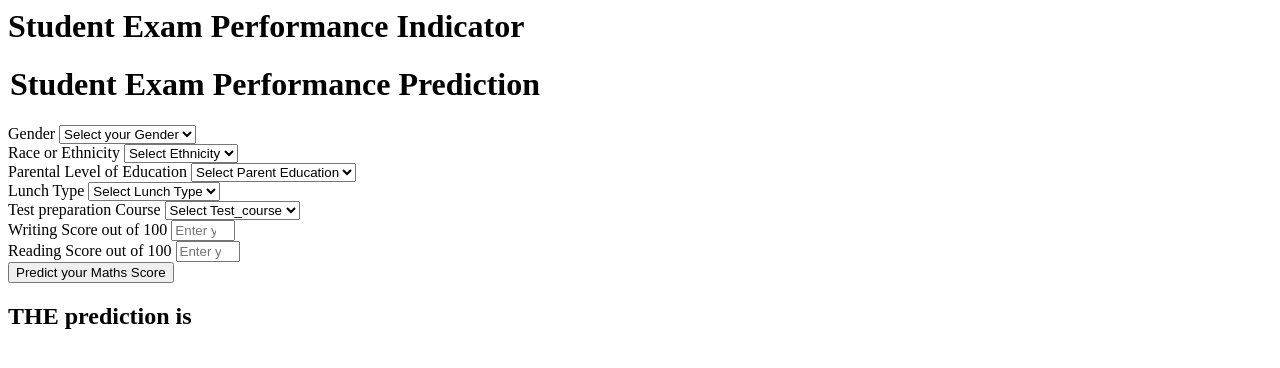
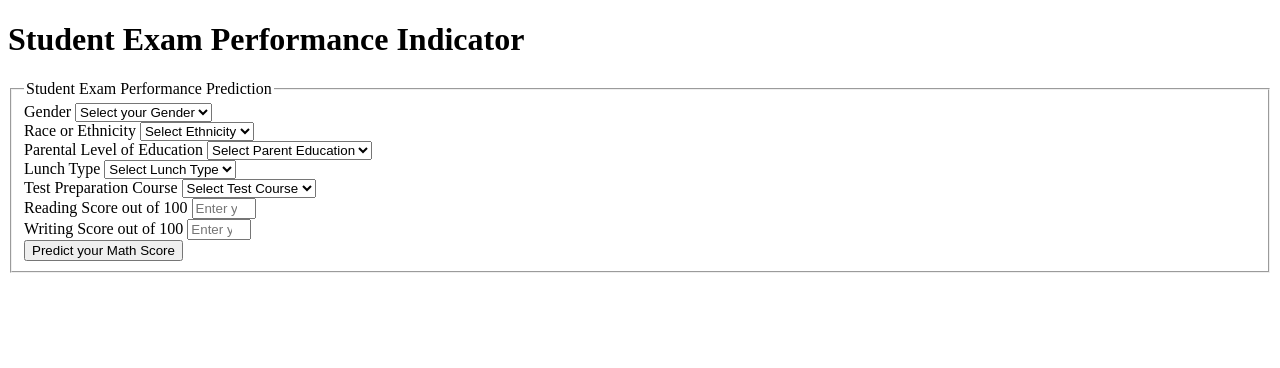
Before and after one commit to Kushagra976/mlproject, a Flask app: page /predictdata in a window 1280 px wide. Shown: the top 368 px of the page. Run offline with Flask 3, Linux system fonts and the light colour scheme.

Commit message:
fixed some issues with prediction pipeline

```diff
--- a/app.py
+++ b/app.py
@@ -25,8 +25,8 @@ def predict_datapoint():
             parental_level_of_education=request.form.get('parental_level_of_education'),
             lunch=request.form.get('lunch'),
             test_preparation_course=request.form.get('test_preparation_course'),
-            reading_score=float(request.form.get('writing_score')),
-            writing_score=float(request.form.get('reading_score'))
+            reading_score=float(request.form.get('reading_score')),
+            writing_score=float(request.form.get('writing_score'))
         )
         pred_df=data.get_data_as_dataframe()
         print(pred_df)
--- a/templates/home.html
+++ b/templates/home.html
@@ -1,111 +1,91 @@
-<html>
+<!DOCTYPE html>
+<html lang="en">
+<head>
+    <meta charset="UTF-8">
+    <meta name="viewport" content="width=device-width, initial-scale=1.0">
+    <title>Student Exam Performance Prediction</title>
+</head>
 <body>
     <div class="login">
         <h1>Student Exam Performance Indicator</h1>
 
-       <form action="{{ url_for('predict_datapoint')}}" method="post">
-        <h1>
+        <form action="{{ url_for('predict_datapoint') }}" method="post">
+            <fieldset>
                 <legend>Student Exam Performance Prediction</legend>
-        </h1>
+
                 <div class="mb-3">
-            <label class="form-label">Gender</label>
-            <select class="form-control" name="gender" placeholder="Enter you Gender" required>
+                    <label class="form-label" for="gender">Gender</label>
+                    <select class="form-control" id="gender" name="gender" required>
                         <option class="placeholder" selected disabled value="">Select your Gender</option>
-                <option value="male">
-                    Male
-                </option>
-                <option value="female">
-                    Female
-                </option>
+                        <option value="male">Male</option>
+                        <option value="female">Female</option>
                     </select>
                 </div>
+
                 <div class="mb-3">
-            <label class="form-label">Race or Ethnicity</label>
-            <select class="form-control" name="ethnicity" placeholder="Enter you ethnicity" required>
+                    <label class="form-label" for="ethnicity">Race or Ethnicity</label>
+                    <select class="form-control" id="ethnicity" name="ethnicity" required>
                         <option class="placeholder" selected disabled value="">Select Ethnicity</option>
-                <option value="group A">
-                    Group A
-                </option>
-                <option value="group B">
-                    Group B
-                </option>
-                <option value="group C">
-                    Group C
-                </option>
-                <option value="group D">
-                    Group D
-                </option>
-                <option value="group E">
-                    Group E
-                </option>
+                        <option value="group A">Group A</option>
+                        <option value="group B">Group B</option>
+                        <option value="group C">Group C</option>
+                        <option value="group D">Group D</option>
+                        <option value="group E">Group E</option>
                     </select>
                 </div>
+
                 <div class="mb-3">
-            <label class="form-label">Parental Level of Education</label>
-            <select class="form-control" name="parental_level_of_education"
-                placeholder="Enter you Parent Education" required>
+                    <label class="form-label" for="parental_level_of_education">Parental Level of Education</label>
+                    <select class="form-control" id="parental_level_of_education" name="parental_level_of_education" required>
                         <option class="placeholder" selected disabled value="">Select Parent Education</option>
-                <option value="associate's degree">
-                    associate's degree
-                </option>
-                <option value="bachelor's degree">
-                    bachelor's degree
-                </option>
-                <option value="high school">
-                    high school
-                </option>
-                <option value="master's degree">
-                    master's degree
-                </option>
-                <option value="some college">
-                    some college
-                </option>
-                <option value="some high school">
-                    some high school
-                </option>
+                        <option value="associate's degree">Associate's degree</option>
+                        <option value="bachelor's degree">Bachelor's degree</option>
+                        <option value="high school">High school</option>
+                        <option value="master's degree">Master's degree</option>
+                        <option value="some college">Some college</option>
+                        <option value="some high school">Some high school</option>
                     </select>
                 </div>
+
                 <div class="mb-3">
-            <label class="form-label">Lunch Type</label>
-            <select class="form-control" name="lunch" placeholder="Enter you Lunch" required>
+                    <label class="form-label" for="lunch">Lunch Type</label>
+                    <select class="form-control" id="lunch" name="lunch" required>
                         <option class="placeholder" selected disabled value="">Select Lunch Type</option>
-                <option value="free/reduced">
-                    free/reduced
-                </option>
-                <option value="standard">
-                    standard
-                </option>
+                        <option value="free/reduced">Free/reduced</option>
+                        <option value="standard">Standard</option>
                     </select>
                 </div>
+
                 <div class="mb-3">
-            <label class="form-label">Test preparation Course</label>
-            <select class="form-control" name="test_preparation_course" placeholder="Enter you Course"
-                required>
-                <option class="placeholder" selected disabled value="">Select Test_course</option>
-                <option value="none">
-                    None
-                </option>
-                <option value="completed">
-                    Completed
-                </option>
+                    <label class="form-label" for="test_preparation_course">Test Preparation Course</label>
+                    <select class="form-control" id="test_preparation_course" name="test_preparation_course" required>
+                        <option class="placeholder" selected disabled value="">Select Test Course</option>
+                        <option value="none">None</option>
+                        <option value="completed">Completed</option>
                     </select>
                 </div>
+
                 <div class="mb-3">
-            <label class="form-label">Writing Score out of 100</label>
-            <input class="form-control" type="number" name="reading_score"
-                placeholder="Enter your Reading score" min='0' max='100' />
+                    <label class="form-label" for="reading_score">Reading Score out of 100</label>
+                    <input class="form-control" id="reading_score" type="number" name="reading_score"
+                        placeholder="Enter your reading score" min="0" max="100" required>
                 </div>
+
                 <div class="mb-3">
-            <label class="form-label">Reading Score out of 100</label>
-            <input class="form-control" type="number" name="writing_score"
-                placeholder="Enter your Reading Score" min='0' max='100' />
+                    <label class="form-label" for="writing_score">Writing Score out of 100</label>
+                    <input class="form-control" id="writing_score" type="number" name="writing_score"
+                        placeholder="Enter your writing score" min="0" max="100" required>
                 </div>
+
                 <div class="mb-3">
-            <input class="btn btn-primary" type="submit" value="Predict your Maths Score" required />
+                    <input class="btn btn-primary" type="submit" value="Predict your Math Score">
                 </div>
+            </fieldset>
         </form>
-    <h2>
-       THE  prediction is {{results}}
-    </h2>
-   <body>
+
+        {% if results is defined %}
+        <h2>The prediction is {{ results }}</h2>
+        {% endif %}
+    </div>
+</body>
 </html>
```
Also changed, not shown: templates/index.html (+13 -1 lines). Lines whose indentation alone changed are shown as unchanged.
